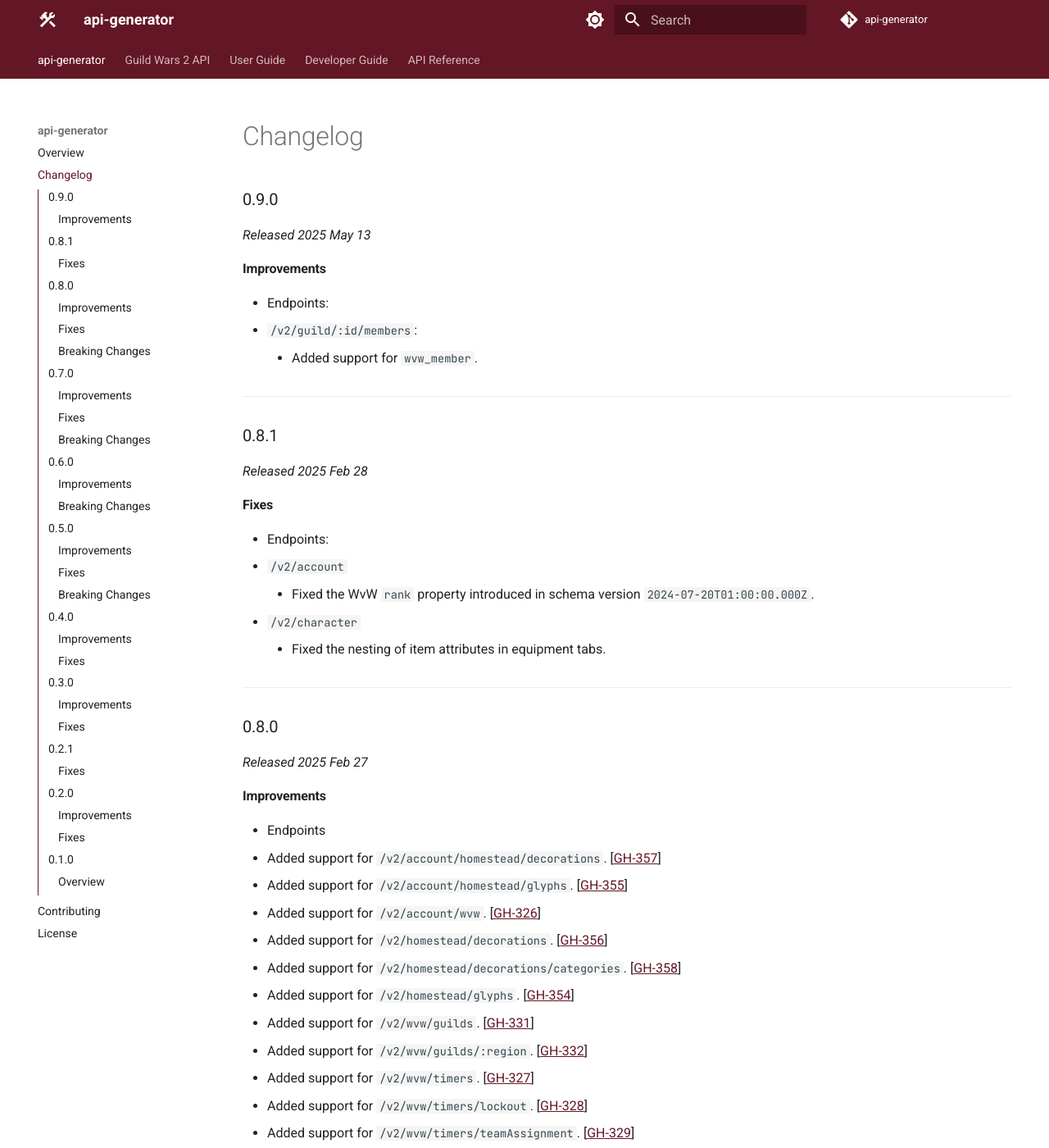
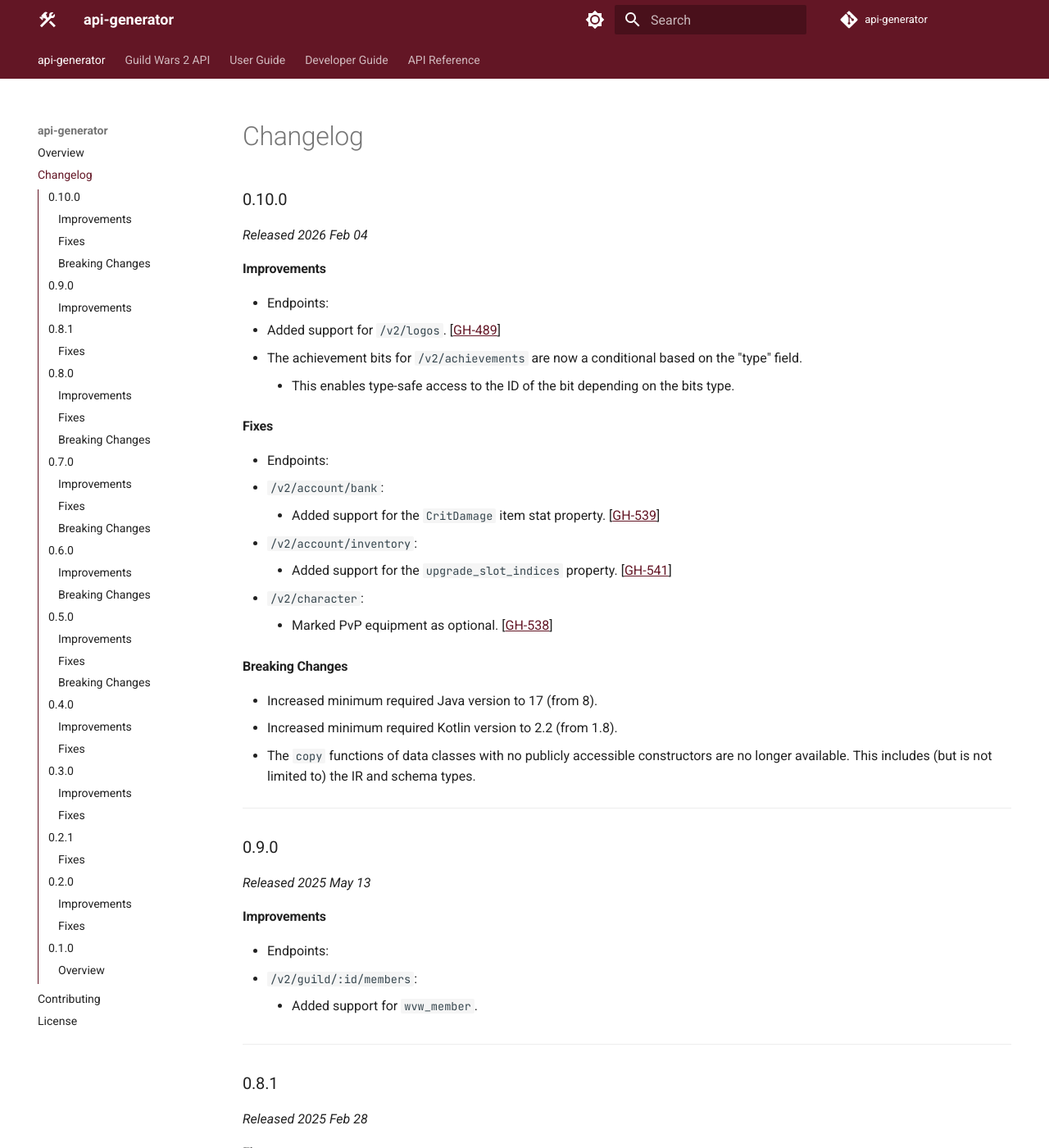
Before and after one commit to GW2ToolBelt/api-generator, an MkDocs documentation site: the page built from docs/site/changelog.md, in a window 1280 px wide and 1400 px high. Shown: the whole window at 82% size. Built offline with MkDocs 1.6.1 and Material for MkDocs 9.7.7, drawn with Linux system fonts in a browser that asks for light colours; comment, search, counter and statistics services are not loaded; the version menu is left out.

Commit message:
chore: prepare 0.10.0 release

```diff
--- a/docs/changelog/full.md
+++ b/docs/changelog/full.md
@@ -1,3 +1,37 @@
+### 0.10.0
+
+_Released 2026 Feb 04_
+
+#### Improvements
+
+- Endpoints:
+  - Added support for `/v2/logos`. [[GH-489](https://github.com/GW2ToolBelt/api-generator/issues/489)]
+  - The achievement bits for `/v2/achievements` are now a conditional based on
+    the "type" field.
+    - This enables type-safe access to the ID of the bit depending on the bits
+      type.
+
+#### Fixes
+
+- Endpoints:
+  - `/v2/account/bank`:
+    - Added support for the `CritDamage` item stat property. [[GH-539](https://github.com/GW2ToolBelt/api-generator/issues/539)]
+  - `/v2/account/inventory`:
+    - Added support for the `upgrade_slot_indices` property. [[GH-541](https://github.com/GW2ToolBelt/api-generator/issues/541)]
+  - `/v2/character`:
+    - Marked PvP equipment as optional. [[GH-538](https://github.com/GW2ToolBelt/api-generator/issues/538)]
+
+#### Breaking Changes
+
+- Increased minimum required Java version to 17 (from 8).
+- Increased minimum required Kotlin version to 2.2 (from 1.8).
+- The `copy` functions of data classes with no publicly accessible constructors
+  are no longer available. This includes (but is not limited to) the IR and
+  schema types.
+
+
+---
+
 ### 0.9.0
 
 _Released 2025 May 13_
```
Also changed, not shown: docs/changelog/0.10.0.md (+1 -1 lines), docs/changelog/README.md (+2 -2 lines), docs/changelog/latest.md (+25 -4 lines).
